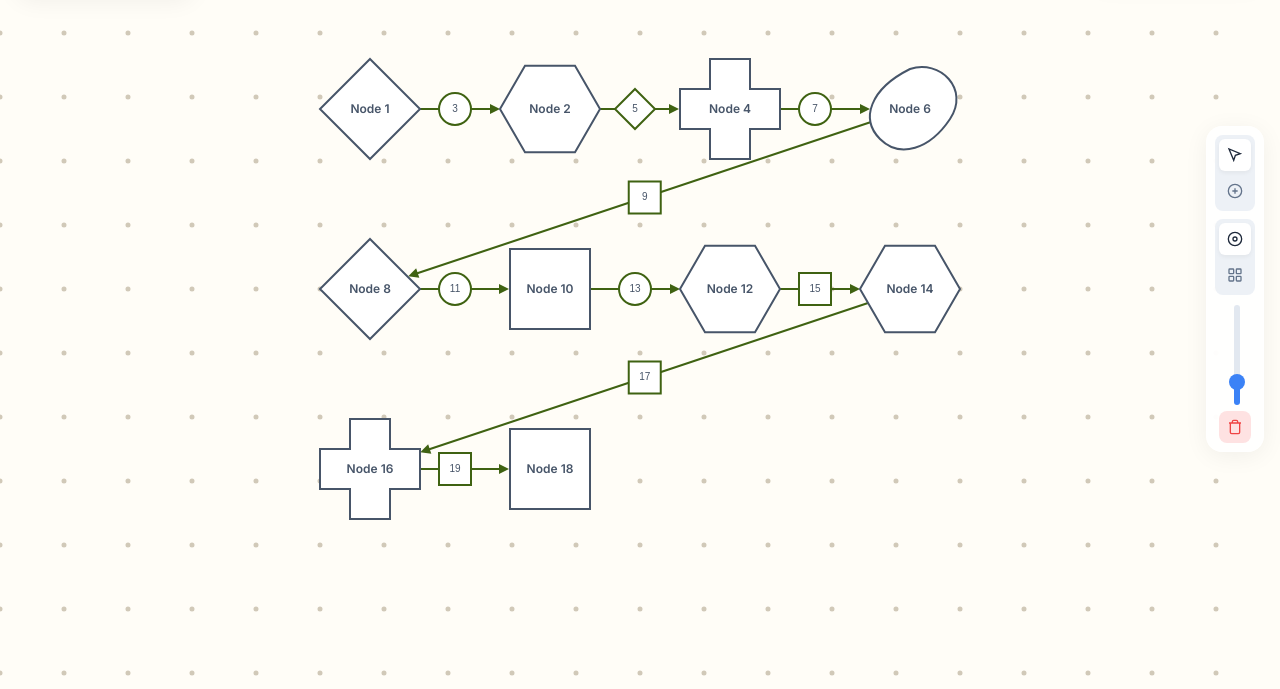
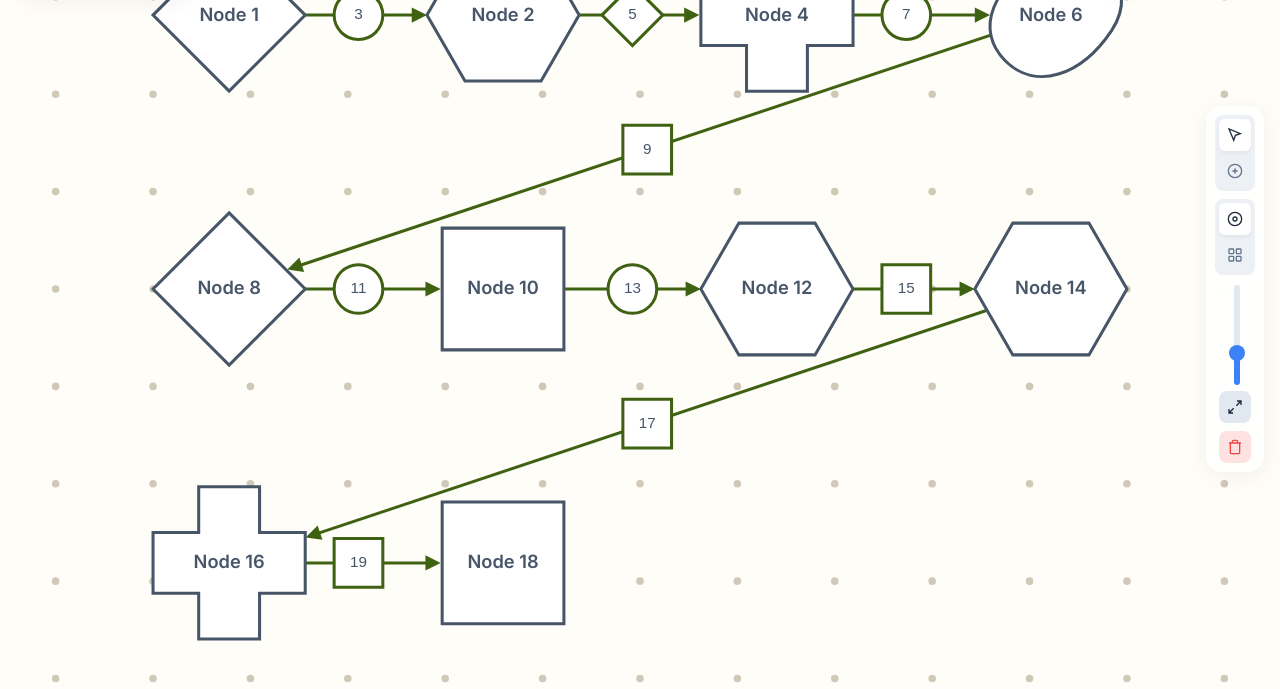
Before and after one commit to harchcode/web-digraph, a website built with Vite: page packages/site/index.html in a window 1280 px wide. Both pictures are taken after a click on the button 1235 px from the left and 538 px from the top of the page. Shown: the part 111-800 px from the top of the page. Built offline with nearby package versions, Linux system fonts and the light colour scheme.

Commit message:
center view

```diff
--- a/packages/lib/src/index.ts
+++ b/packages/lib/src/index.ts
@@ -799,6 +799,43 @@ export function createGraphRenderer(
     cameraY -= dy / zoom;
   }
 
+  function centerView() {
+    const nodeKeys = Object.keys(nodes);
+    if (nodeKeys.length === 0 || !canvas) return;
+
+    let minX = Infinity;
+    let minY = Infinity;
+    let maxX = -Infinity;
+    let maxY = -Infinity;
+
+    for (const key of nodeKeys) {
+      const n = nodes[Number(key)];
+      minX = Math.min(minX, n.x - n.shape.w / 2);
+      minY = Math.min(minY, n.y - n.shape.h / 2);
+      maxX = Math.max(maxX, n.x + n.shape.w / 2);
+      maxY = Math.max(maxY, n.y + n.shape.h / 2);
+    }
+
+    const centerX = (minX + maxX) / 2;
+    const centerY = (minY + maxY) / 2;
+
+    const graphWidth = Math.max(1, maxX - minX);
+    const graphHeight = Math.max(1, maxY - minY);
+
+    // 100px padding total (50px each side) in logical screen space
+    const usableWidth = Math.max(10, logicalWidth - 100);
+    const usableHeight = Math.max(10, logicalHeight - 100);
+
+    let newZoom = Math.min(
+      usableWidth / graphWidth,
+      usableHeight / graphHeight
+    );
+    newZoom = Math.min(newZoom, opts.maxZoom);
+
+    panTo(centerX, centerY);
+    zoomTo(newZoom);
+  }
+
   function screenToGraph(x: number, y: number): Pos {
     return {
       x: (x - halfWidth) / zoom + cameraX,
@@ -929,6 +966,7 @@ export function createGraphRenderer(
     zoomBy,
     panTo,
     panBy,
+    centerView,
     screenToGraph,
     graphToScreen,
     setGhostEdge,
--- a/packages/lib/src/types.ts
+++ b/packages/lib/src/types.ts
@@ -104,6 +104,7 @@ export type GraphRenderer = {
   zoomBy: (dv: number, targetX?: number, targetY?: number) => void;
   panTo: (x: number, y: number) => void;
   panBy: (dx: number, dy: number) => void;
+  centerView: () => void;
   screenToGraph: (x: number, y: number) => Pos;
   graphToScreen: (x: number, y: number) => Pos;
   flush: () => void;
--- a/packages/site/index.html
+++ b/packages/site/index.html
@@ -200,6 +200,15 @@
       }
       .btn-primary:hover {
         background: var(--primary-hover);
+      }
+
+      .btn-action {
+        background: #e2e8f0;
+        color: var(--text);
+        padding: 8px;
+      }
+      .btn-action:hover {
+        background: #cbd5e1;
       }
 
       .btn-danger {
@@ -455,6 +464,19 @@
       <zoom-slider id="zoom-slider"></zoom-slider>
 
       <!-- Actions -->
+      <button class="btn-action" id="btn-fit" title="Fit to View">
+        <svg
+          width="16"
+          height="16"
+          viewBox="0 0 24 24"
+          fill="none"
+          stroke="currentColor"
+          stroke-width="2"
+        >
+          <path d="M15 3h6v6M9 21H3v-6M21 3l-7 7M3 21l7-7" />
+        </svg>
+        <span class="btn-text">Fit View</span>
+      </button>
       <button class="btn-danger" id="btn-delete" title="Delete Selected">
         <svg
           width="16"
--- a/packages/site/src/main.ts
+++ b/packages/site/src/main.ts
@@ -51,6 +51,12 @@ interactions.setMode("move");
 document
   .getElementById("btn-generate")
   ?.addEventListener("click", () => generateGrid(renderer));
+// Bind fit button
+document.getElementById("btn-fit")?.addEventListener("click", () => {
+  renderer.centerView();
+  zoomSlider.setZoom(renderer.getZoom());
+  renderer.flush();
+});
 
 // Generate initially
 generateGrid(renderer);
```
